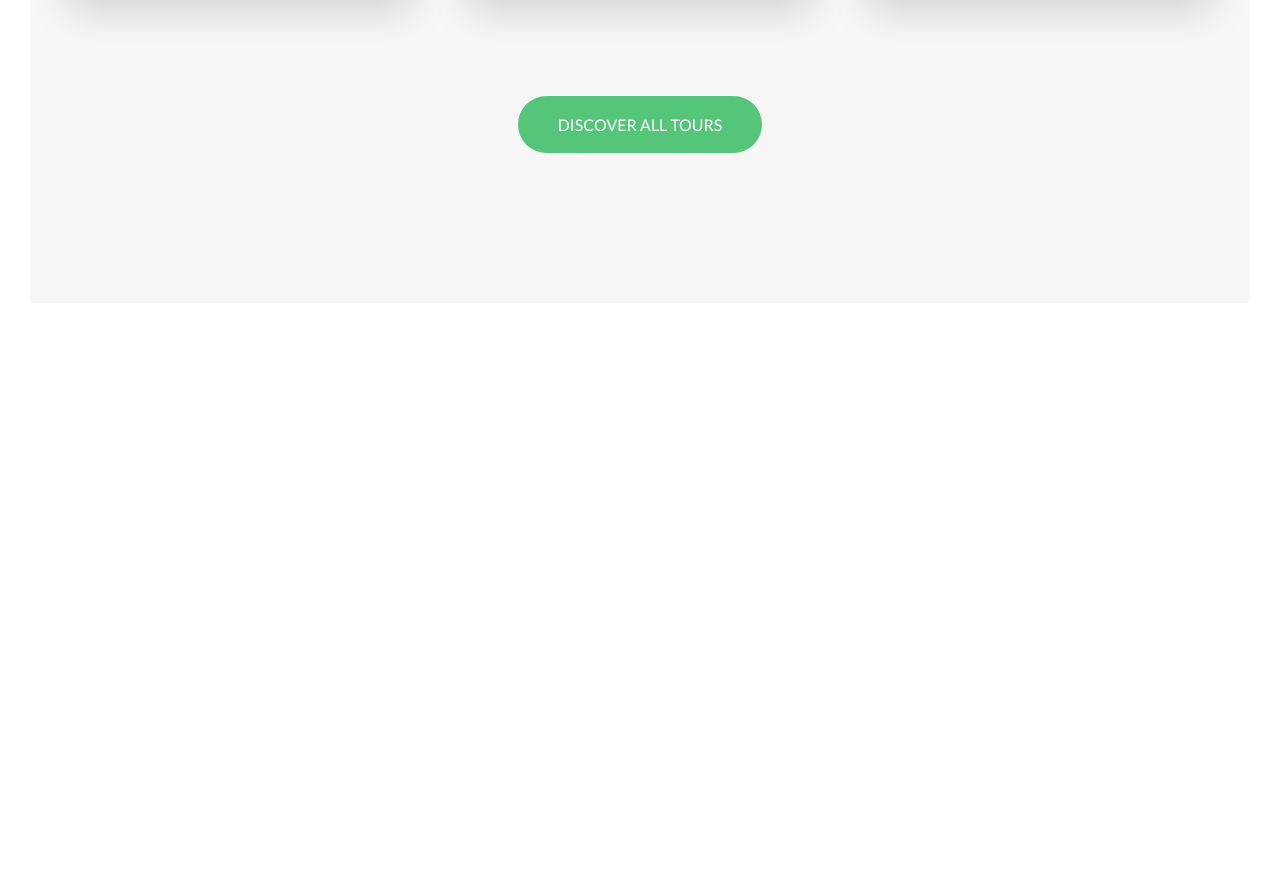
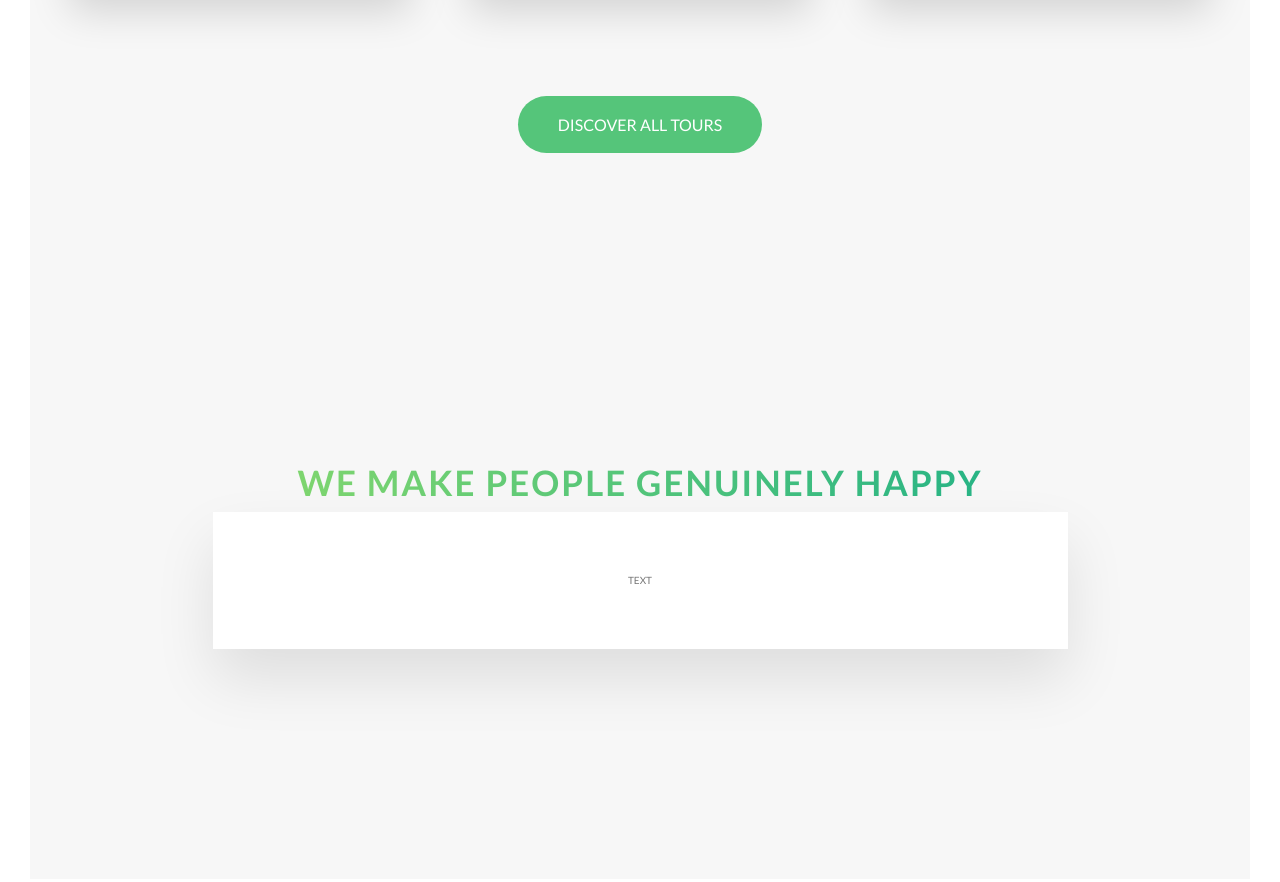
Before and after one commit to volkancetindag/Site_04-SASS-SCSS, a website: page index.html in a window 1280 px wide. Shown: the part 2973-3855 px from the top of the page. Before the commit the page ends 3306 px from the top, so only its background shows below. Drawn offline with Linux system fonts and the light colour scheme.

Commit message:
Section Stories_1
I added h2 element and one div of one story and row.

```diff
--- a/index.html
+++ b/index.html
@@ -210,6 +210,18 @@
             </div>
 
         </section>
+        <section class="section-stories">
+            <div class="u-center-text u-margin-bottom-big">
+                <h2 class="heading-secondary">
+                    We make people genuinely happy
+                </h2>
+                <div class="row">
+                    <div class="story">
+                        TEXT
+                    </div>
+                </div>
+            </div>
+        </section>
     </main>
     <!--
     <section class="grid-test">
--- /dev/null
+++ b/sass/components/_story.scss
@@ -0,0 +1,8 @@
+.story{
+  width: 75%;
+  margin: 0 auto;
+  box-shadow: 0 3rem 6rem rgba($color-black, .1);
+  background-color: $color-white;
+  padding: 6rem ;
+
+}
--- a/sass/main.scss
+++ b/sass/main.scss
@@ -11,6 +11,7 @@
 @import "components/composition";
 @import "components/feature-box";
 @import "components/card";
+@import "components/story";
 
 
 @import "layout/header";
--- a/sass/pages/_home.scss
+++ b/sass/pages/_home.scss
@@ -27,3 +27,9 @@
   padding: 25rem 0 15rem 0;
   margin-top: -10rem;
 }
+
+.section-stories{
+  padding: 15rem 0;
+  background-color: $color-grey-light-1;
+
+}
```
Also changed, not shown: css/style.css.
